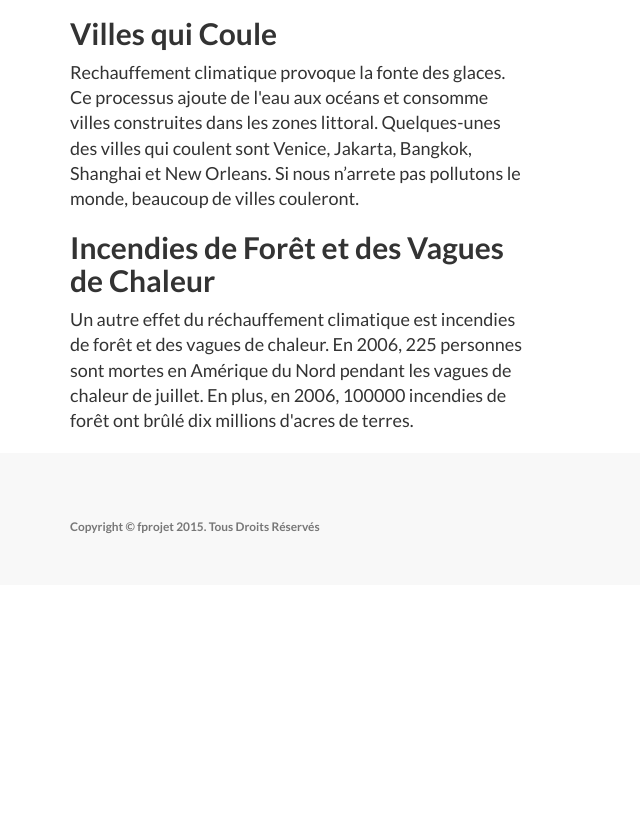
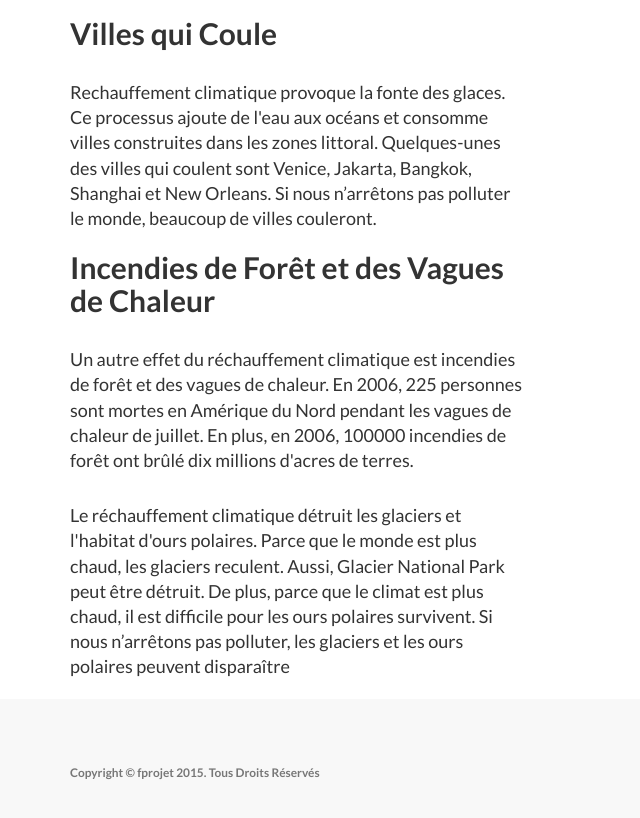
Before and after one commit to maxionwang/fprojet, a plain HTML site: page ledefis.html in a window 1280 px wide. Shown: the part 466-1284 px from the top of the page, without its empty margins (0-640 px from the left). Before the commit the page ends 1051 px from the top, so only its background shows below. Drawn offline with Linux system fonts and the light colour scheme.

Commit message:
last part of le defis

```diff
--- a/ledefis.html
+++ b/ledefis.html
@@ -77,17 +77,23 @@
           Le réchauffement climatique se produit parce que la polution nuit la couche d'ozone qui nous protège des rayons du soleil.
           Aussi, la polution isole la terre. Sources de la pollution comprit les voitures, les usines, les générateurs de combustibles fossiles,
           et le bétail. Si le problème du réchauffement climatique est laissé seul, il amenera les grands problèmes pour l'humanité.</p>
-        <h2 class="section=heading">Villes qui Coule</h2>
+        <h2 class="section-heading">Villes qui Coule</h2>
         <p class="lead">Rechauffement climatique provoque la fonte des glaces.
           Ce processus ajoute de l'eau aux océans et consomme villes construites dans les zones littoral.
           Quelques-unes des villes qui coulent sont Venice, Jakarta, Bangkok, Shanghai et New Orleans.
-          Si nous n’arrete pas pollutons le monde, beaucoup de villes couleront.
+          Si nous n’arrêtons pas polluter le monde, beaucoup de villes couleront.
         </p>
-        <h2 class="section=heading">Incendies de Forêt et des Vagues de Chaleur</h2>
+        <h2 class="section-heading">Incendies de Forêt et des Vagues de Chaleur</h2>
         <p class="lead">Un autre effet du réchauffement climatique est incendies de forêt et des vagues de chaleur.
           En 2006, 225 personnes sont mortes en Amérique du Nord pendant les vagues de chaleur de juillet.
           En plus, en 2006, 100000 incendies de forêt ont brûlé dix millions d'acres de terres.
         </p>
+        <h2 class="section-heading"></h2>
+        <p class="lead">Le réchauffement climatique détruit les glaciers et l'habitat d'ours polaires.
+          Parce que le monde est plus chaud, les glaciers reculent.
+          Aussi, Glacier National Park peut être détruit.
+          De plus, parce que le climat est plus chaud, il est difficile pour les ours polaires survivent.
+          Si nous n’arrêtons pas polluter, les glaciers et les ours polaires peuvent disparaître
       </div>
       <div class="col-lg-5 col-lg-offset-2 col-sm-6">
         <br>
```
